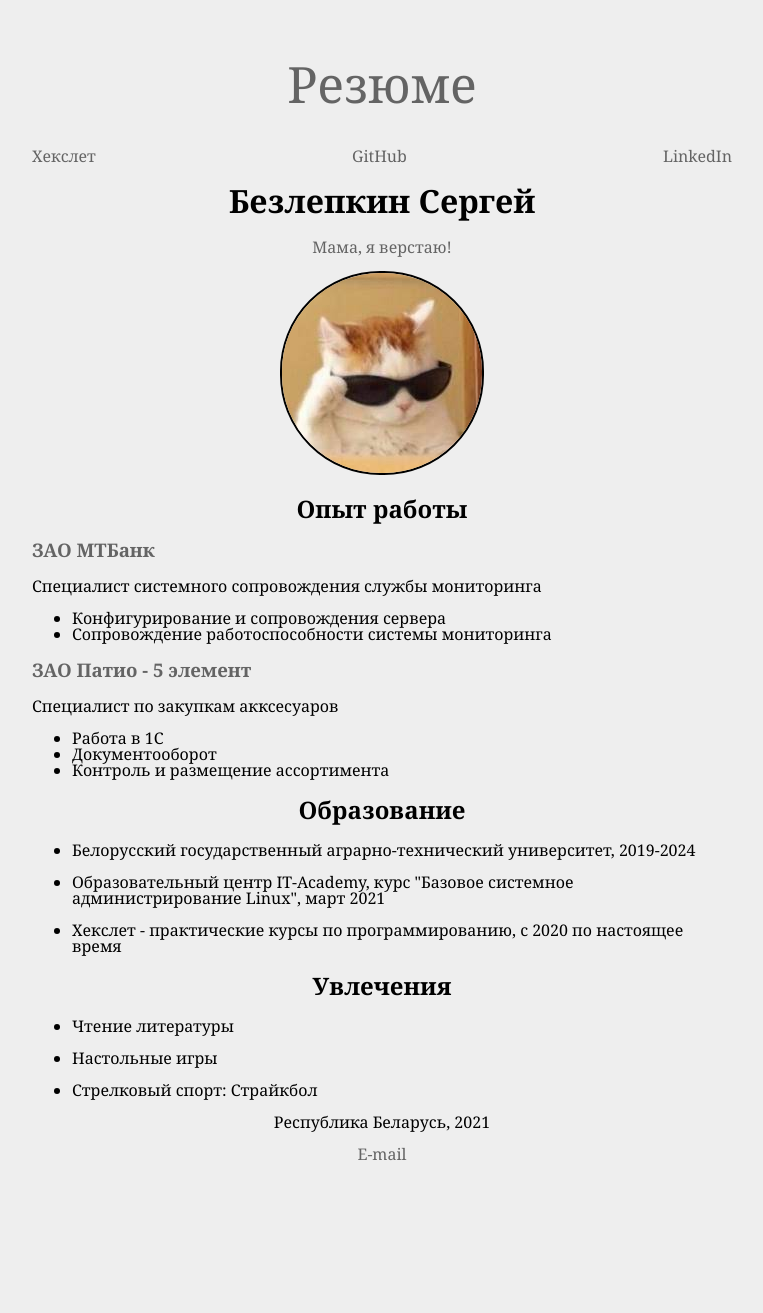
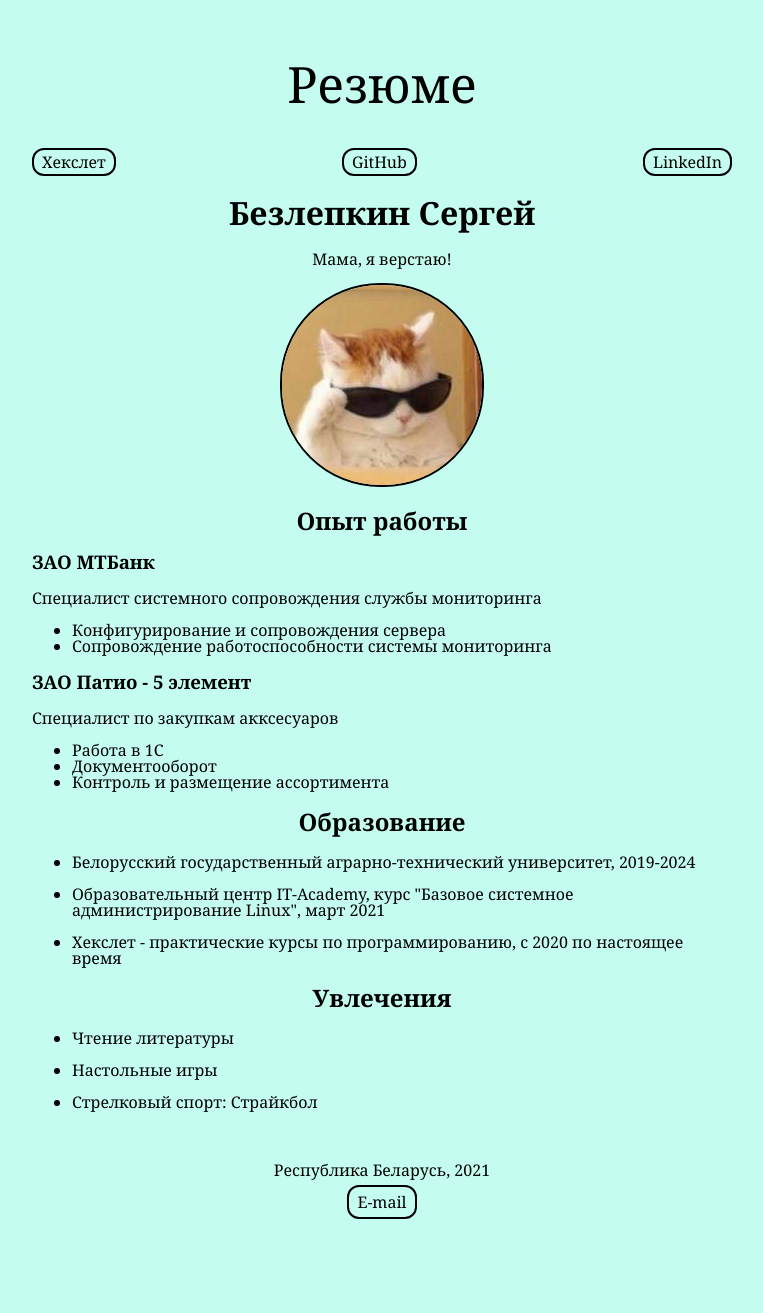
Before and after one commit to sergeybezlepkin/sergeybezlepkin.github.io, a plain HTML site: page index.html in a window 1280 px wide. Shown: the whole page, without its empty margins (258-1021 px from the left). Before the commit the page ends 1262 px from the top, so only its background shows below. Drawn offline with Linux system fonts and the light colour scheme.

Commit message:
Update style.css

```diff
--- a/style.css
+++ b/style.css
@@ -4,7 +4,7 @@ body {
   margin: 0 auto;
   padding: 50px 0 100px;
   font-family: Georgia, serif;
-  background-color: #eee;
+  background-color: #c4fcef;
   line-height: 1.0;
 }
 h2 {
@@ -12,10 +12,10 @@ h2 {
   text-align: center;
   }
 h3 {
-  color: #646464;
+  color: black;
 }
 .logo {
-  color: #646464;
+  color: black;
   font-size: 50px;
   line-height: normal;
   margin-bottom: 30px;
@@ -23,7 +23,10 @@ h3 {
   }
 .nav a {
   text-decoration: none;
-  color: #646464;
+  color: black;
+  border: 2px solid black;
+  border-radius: 12px;
+  padding: 4px 8px;
   }
 .nav {
   justify-content: space-between;
@@ -36,7 +39,7 @@ h3 {
 }
 .Who-position {
   text-align: center;
-  color: #646464;
+  color: black;
 }
 .photo {
 text-align: center;
@@ -47,8 +50,12 @@ text-align: center;
   }
 footer {
   text-align: center;
-}
+  padding: 20px 0 100px;
+  }
 .info a {
   text-decoration: none;
-  color: #646464;
+  color: black;
+  border: 2px solid black;
+  border-radius: 12px;
+  padding: 4px 8px;
 }
```
